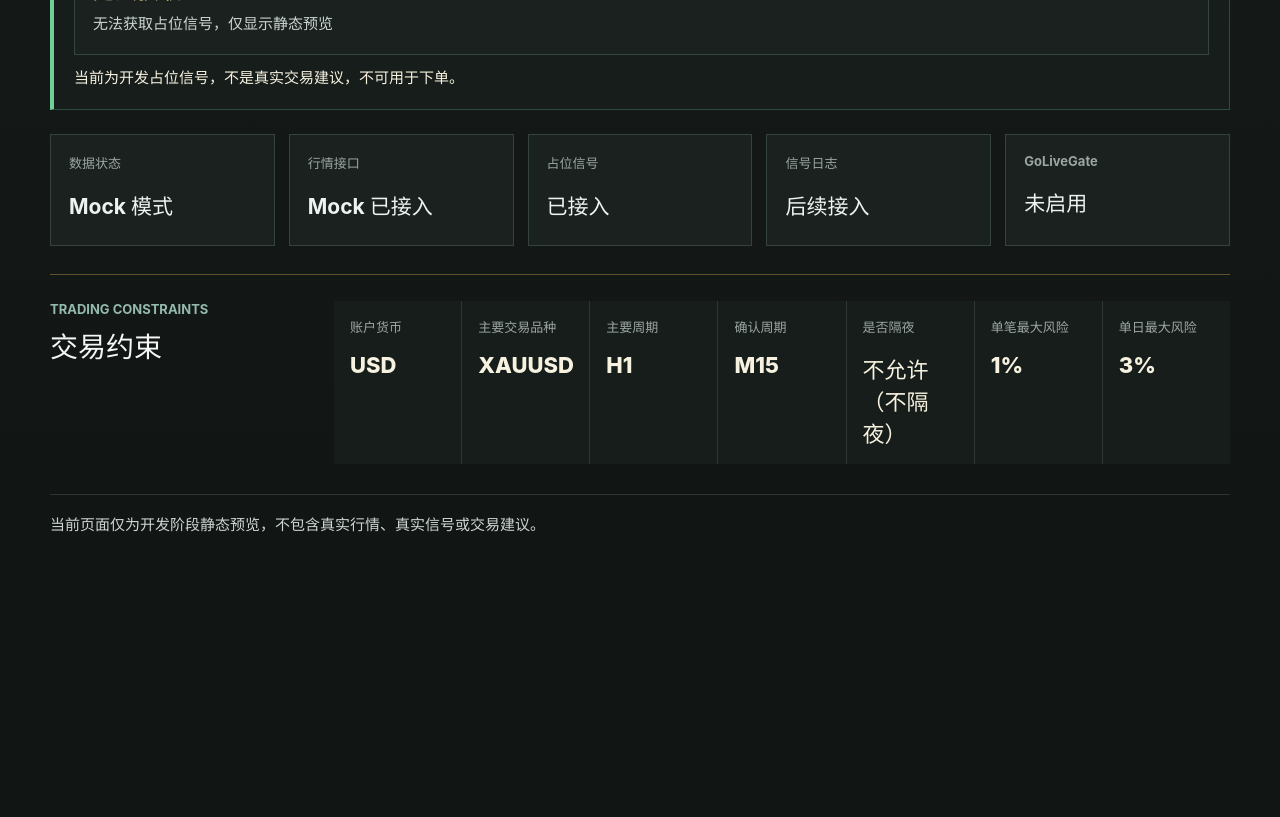
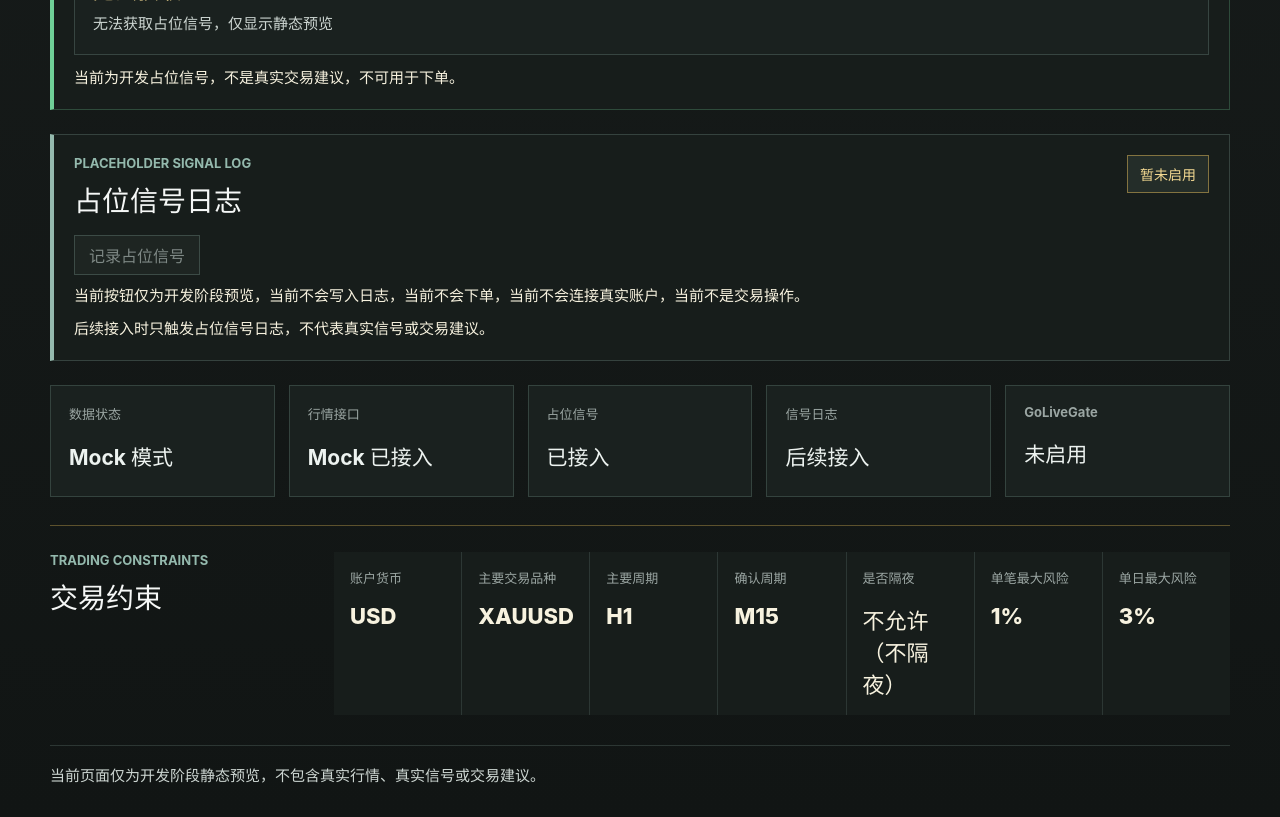
Before and after one commit to 2512526946-dot/dragon-strike-gold-mt4, a React (Vite) app in the folder frontend/: page / in a window 1280 px wide. Shown: the part 920-1737 px from the top of the page. Before the commit the page ends 1486 px from the top, so only its background shows below. Built offline with nearby package versions, Linux system fonts and the light colour scheme; no server answers.

Commit message:
feat: display disabled placeholder log button

```diff
--- a/frontend/src/App.tsx
+++ b/frontend/src/App.tsx
@@ -7,6 +7,7 @@ import { BackendStatusCard } from "./components/BackendStatusCard";
 import { ConstraintPanel } from "./components/ConstraintPanel";
 import { MarketSnapshotCard } from "./components/MarketSnapshotCard";
 import { PlaceholderSignalCard } from "./components/PlaceholderSignalCard";
+import { PlaceholderSignalLogButton } from "./components/PlaceholderSignalLogButton";
 import { SafetyBanner } from "./components/SafetyBanner";
 import { StatusCard } from "./components/StatusCard";
 
@@ -138,6 +139,26 @@ function App() {
         onRefresh={loadPlaceholderSignal}
       />
 
+      <section
+        className="placeholder-log-panel"
+        aria-labelledby="placeholder-log-title"
+      >
+        <div className="placeholder-log-heading">
+          <div>
+            <p>Placeholder Signal Log</p>
+            <h2 id="placeholder-log-title">占位信号日志</h2>
+          </div>
+          <span>暂未启用</span>
+        </div>
+        <PlaceholderSignalLogButton
+          disabled
+          label="记录占位信号"
+          helperText={
+            "当前按钮仅为开发阶段预览，当前不会写入日志，当前不会下单，当前不会连接真实账户，当前不是交易操作。"
+          }
+        />
+      </section>
+
       <section className="dashboard-grid" aria-label="静态状态总览">
         {statusCards.map((card) => (
           <StatusCard key={card.label} label={card.label} value={card.value} />
--- a/frontend/src/styles.css
+++ b/frontend/src/styles.css
@@ -325,6 +325,71 @@ h1 {
   padding: 20px;
 }
 
+.placeholder-log-panel {
+  margin: 0 0 24px;
+  border: 1px solid rgba(148, 185, 173, 0.24);
+  border-left: 4px solid #94b9ad;
+  background: #171d1b;
+  padding: 20px;
+}
+
+.placeholder-log-heading {
+  display: flex;
+  gap: 18px;
+  align-items: flex-start;
+  justify-content: space-between;
+  margin-bottom: 16px;
+}
+
+.placeholder-log-heading p {
+  margin-bottom: 8px;
+  color: #94b9ad;
+  font-size: 13px;
+  font-weight: 700;
+  text-transform: uppercase;
+}
+
+.placeholder-log-heading h2 {
+  color: #f5f7f6;
+  font-size: 28px;
+}
+
+.placeholder-log-heading span {
+  border: 1px solid rgba(225, 185, 88, 0.5);
+  background: #242d29;
+  color: #f2d891;
+  font-size: 14px;
+  font-weight: 800;
+  padding: 8px 12px;
+}
+
+.placeholder-signal-log-control {
+  display: grid;
+  gap: 10px;
+}
+
+.placeholder-signal-log-control button {
+  width: fit-content;
+  min-height: 40px;
+  border: 1px solid rgba(148, 185, 173, 0.34);
+  background: #202824;
+  color: #9ba6a3;
+  font-weight: 800;
+  padding: 0 14px;
+}
+
+.placeholder-signal-log-control button:disabled {
+  cursor: not-allowed;
+  opacity: 0.78;
+}
+
+.placeholder-signal-log-control p {
+  color: #f7f2df;
+  font-size: 15px;
+  font-weight: 800;
+  line-height: 1.5;
+}
+
 .safety-item {
   min-height: 92px;
   background: #171d1b;
@@ -466,7 +531,8 @@ h1 {
   }
 
   .market-card-header,
-  .signal-card-header {
+  .signal-card-header,
+  .placeholder-log-heading {
     flex-direction: column;
   }
 
```
